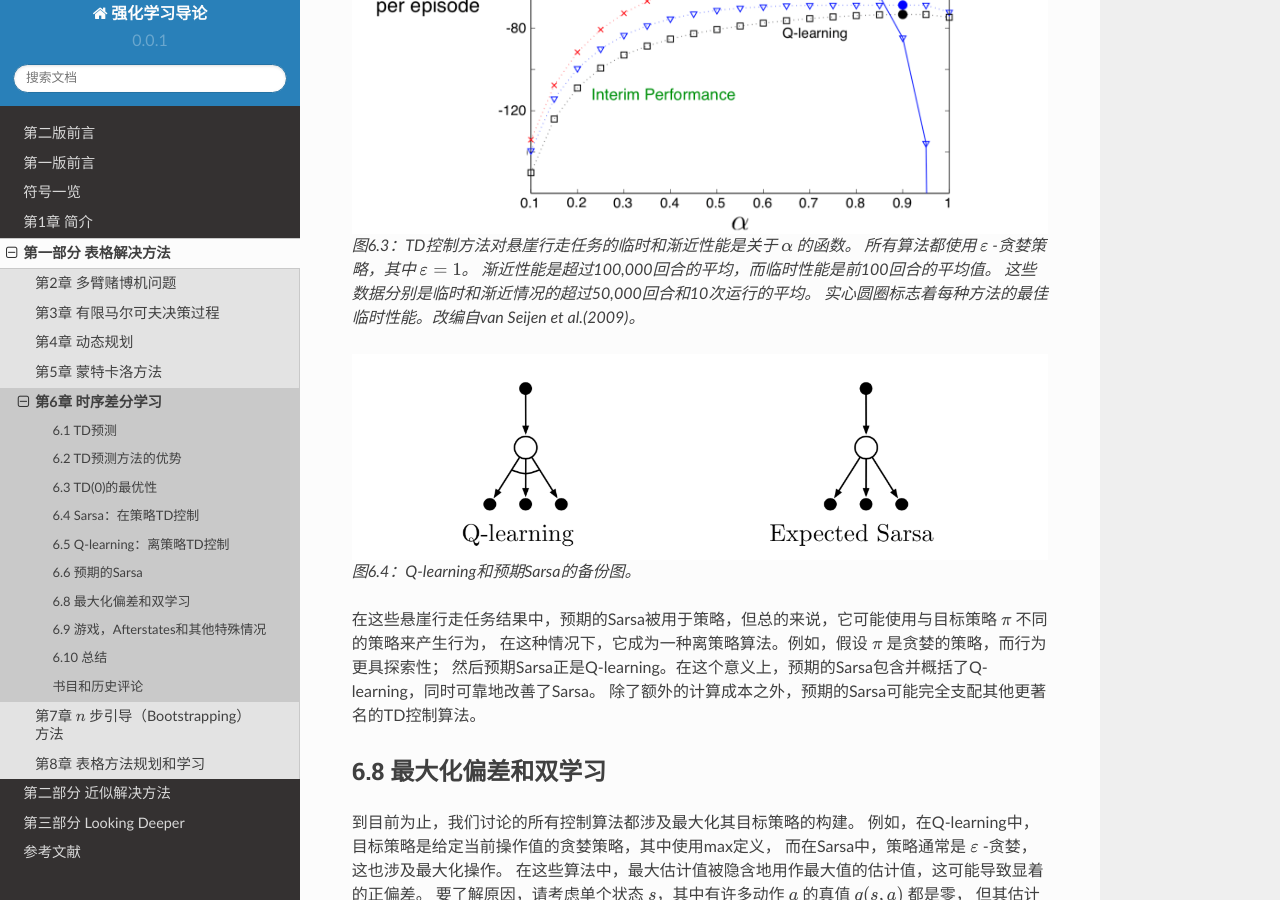
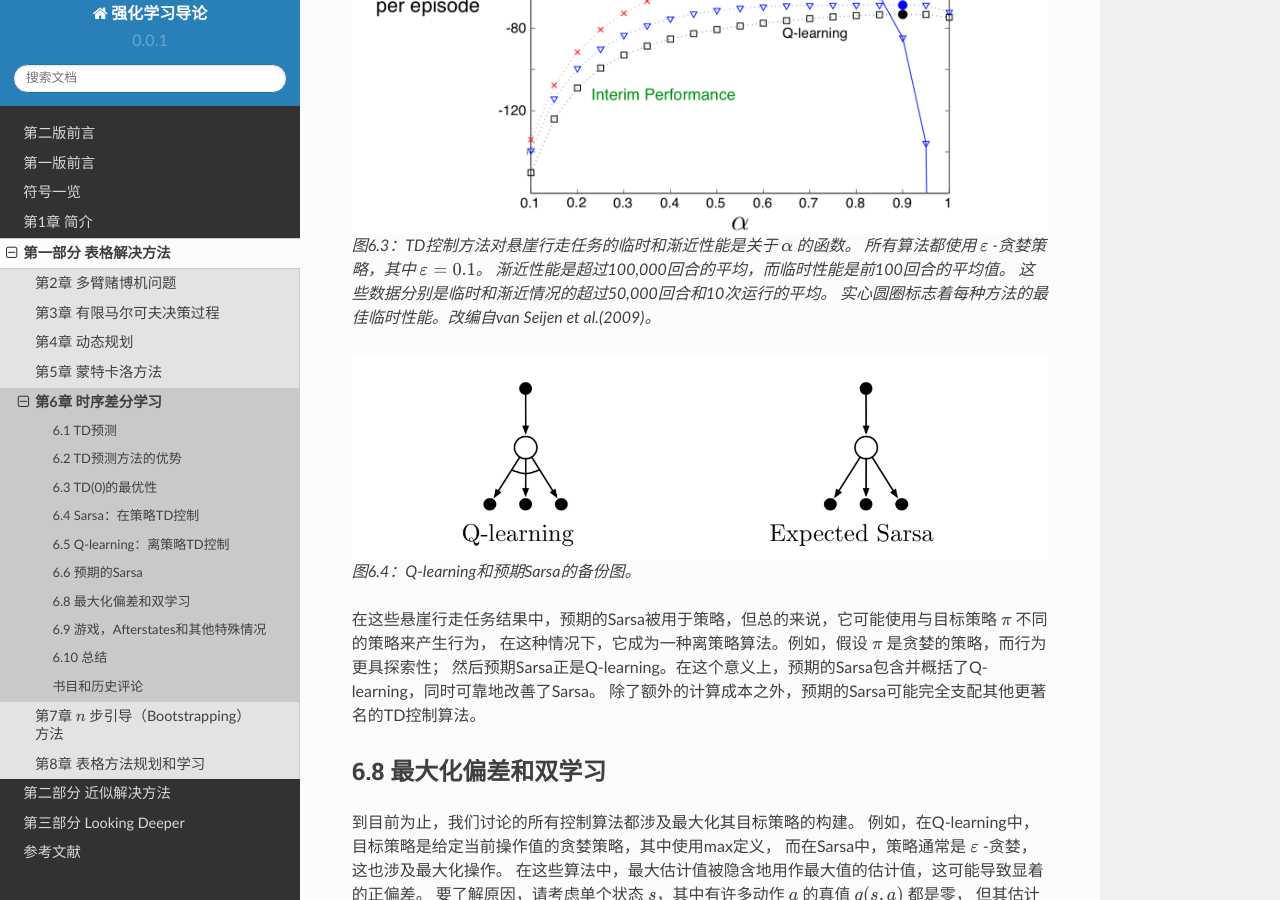
Before and after one commit to qiwihui/reinforcement-learning-an-introduction-chinese, a Sphinx documentation site: the page built from source/partI/chapter6/temporal_difference_learning.rst, in a window 1280 px wide and 900 px high, scrolled down 12722 px. Built offline with Sphinx 7.4.7 and the Read the Docs theme 2.0.0, drawn with Linux system fonts in a browser that asks for light colours.

Commit message:
修正符号

```diff
--- a/source/partI/chapter6/temporal_difference_learning.rst
+++ b/source/partI/chapter6/temporal_difference_learning.rst
@@ -549,7 +549,7 @@ Q-learning的备份图是什么？规则（6.8）更新状态-动作对，因此
 .. figure:: images/figure-6.3.png
 
     图6.3：TD控制方法对悬崖行走任务的临时和渐近性能是关于 :math:`\alpha` 的函数。
-    所有算法都使用 :math:`\varepsilon` -贪婪策略，其中 :math:`\varepsilon=1`。
+    所有算法都使用 :math:`\varepsilon` -贪婪策略，其中 :math:`\varepsilon=0.1`。
     渐近性能是超过100,000回合的平均，而临时性能是前100回合的平均值。
     这些数据分别是临时和渐近情况的超过50,000回合和10次运行的平均。
     实心圆圈标志着每种方法的最佳临时性能。改编自van Seijen et al.(2009)。
```
Also changed, not shown: other parts of source/partI/chapter6/temporal_difference_learning.rst (+1 -1 lines).
